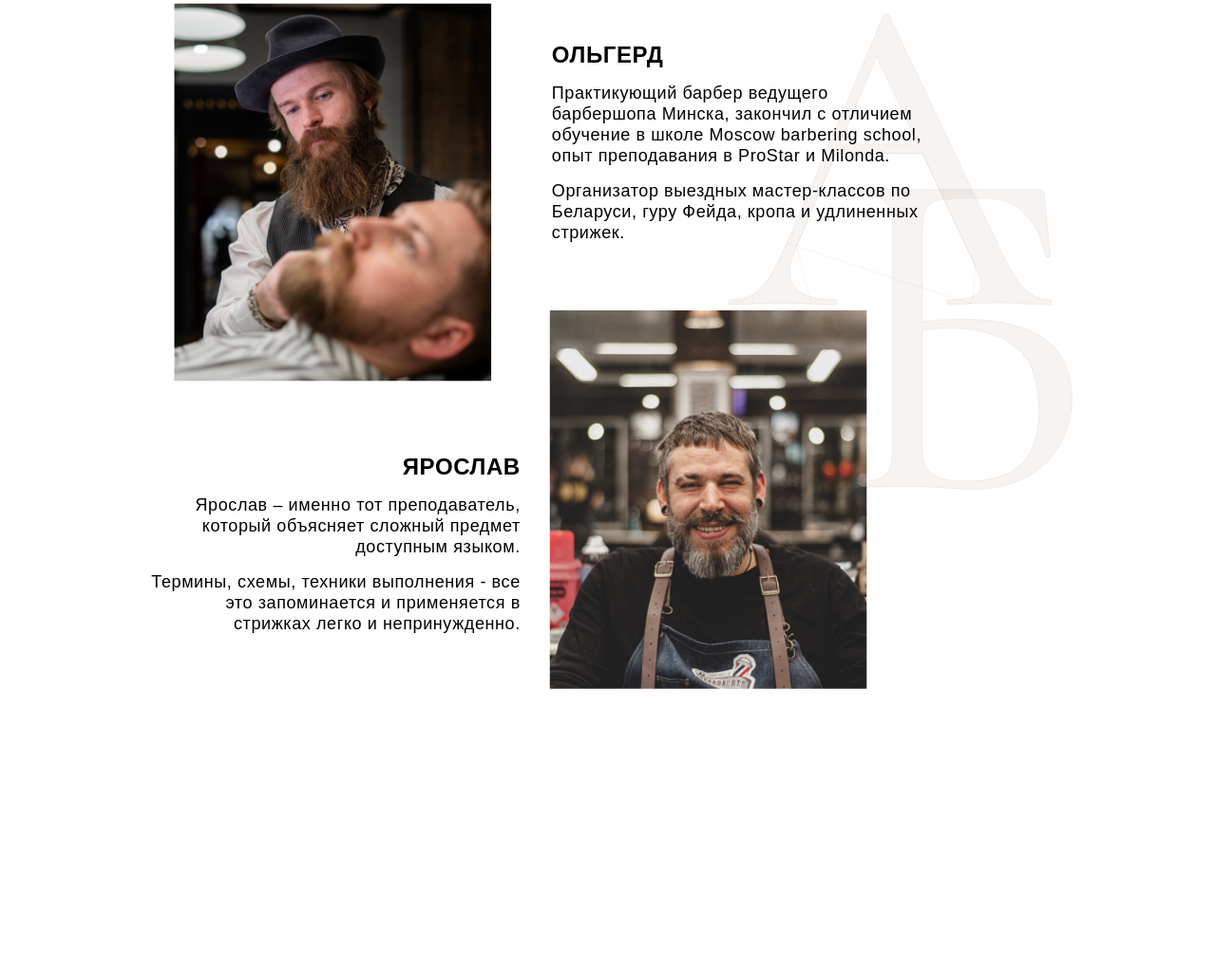
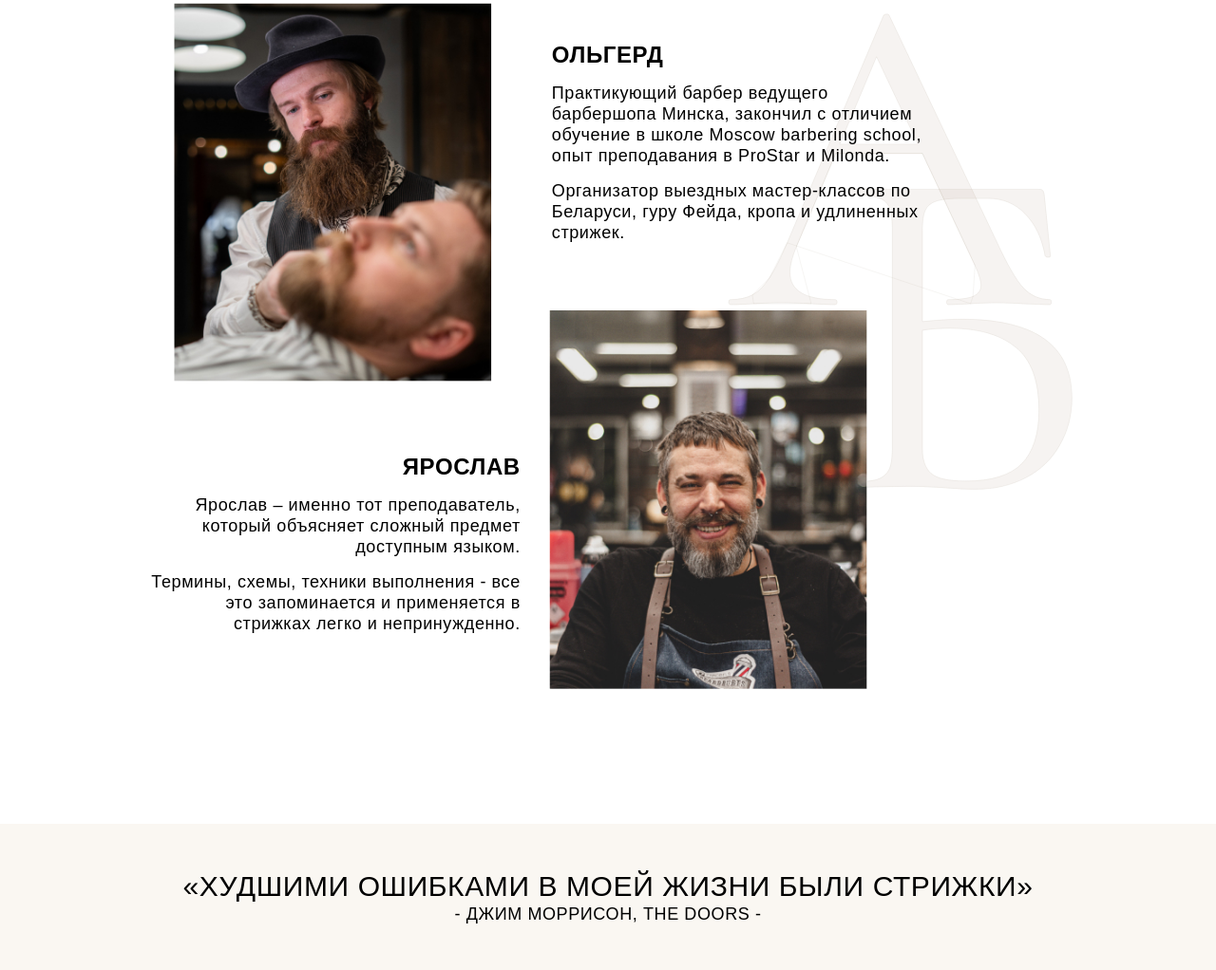
Before and after one commit to JimakPasha/academy_of_barbers, a website: page app/index.html in a window 1280 px wide. Shown: the part 1953-2975 px from the top of the page at 95% size. Before the commit the page ends 2679 px from the top, so only its background shows below. Drawn offline with nearby package versions, Linux system fonts and the light colour scheme; files that its build step writes are made by us from their sources; files whose address does not match are found by name.

Commit message:
added blockquote

```diff
--- a/app/index.html
+++ b/app/index.html
@@ -111,20 +111,24 @@
           </div>
           <div class="teachers__item teachers__item--2">
             <div class="teachers__content-box teachers__content-box--2">
-                <h6 class="teachers__content-title">
+              <h6 class="teachers__content-title">
                     Ярослав
                 </h6>
-                <p class="teachers__content-text">
+              <p class="teachers__content-text">
                   Ярослав – именно тот преподаватель, который объясняет сложный предмет доступным языком.
                 </p>
-                <p class="teachers__content-text">
+              <p class="teachers__content-text">
                   Термины, схемы, техники выполнения - все это запоминается и применяется в стрижках легко и непринужденно.
                 </p>
-              </div>
+            </div>
             <img class="teachers__item-img" src="images/teacher-2.jpg" alt="Ярослав">
           </div>
         </div>
       </div>
+      <blockquote class="blockquote">
+          «ХУДШИМИ ОШИБКАМИ В МОЕЙ ЖИЗНИ БЫЛИ СТРИЖКИ»
+        <span class="blockquote__author">- ДЖИМ МОРРИСОН, THE DOORS -</span>
+      </blockquote>
     </section>
 
     <script src="js/main.min.js"></script>
--- a/app/scss/style.scss
+++ b/app/scss/style.scss
@@ -158,6 +158,22 @@
   }
 }
 
+.blockquote{
+  background-color: #FAF7F2;
+  text-align: center;
+  padding: 48px 0;
+  @extend %cormorantunicase-300;
+  text-transform: uppercase;
+  font-size: 30px;
+  line-height: 36px;
+  &__author{
+    display: block;
+    @extend %raleway-200;
+    font-size: 18px;
+    line-height: 22px;
+  }
+}
+
 
 
 @import 'media';
```
